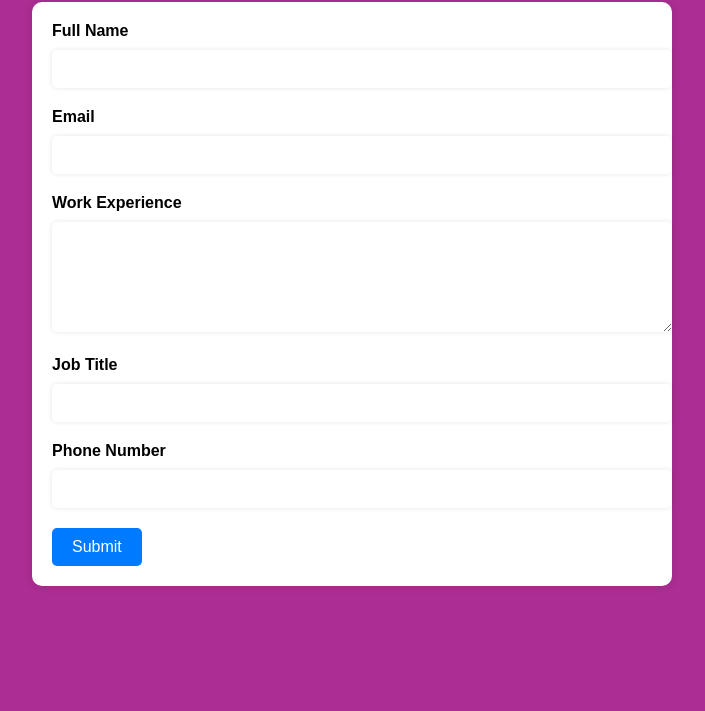
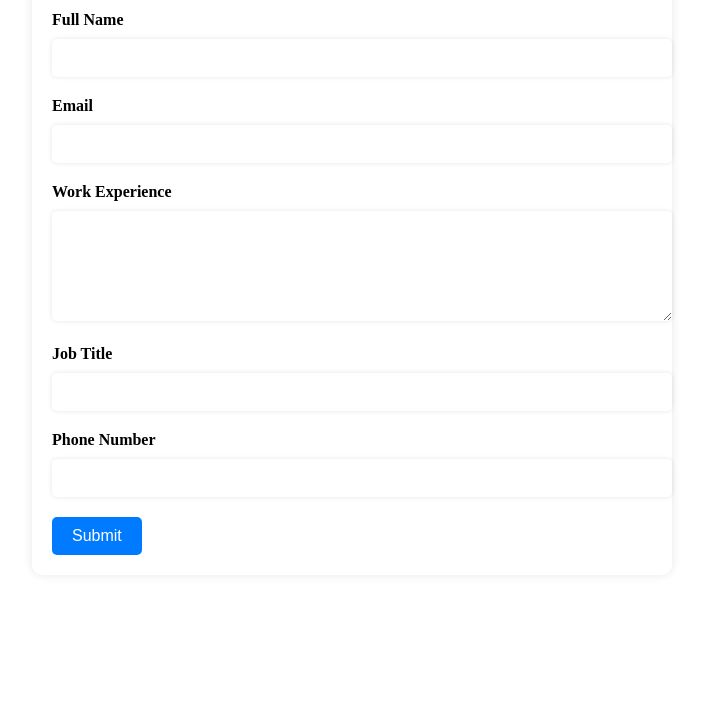
Before and after one commit to arohyadav/nodecicd, a website: page index.html in a window 1280 px wide. Shown: the part 89-800 px from the top of the page, without its empty margins (288-993 px from the left). Drawn offline with Linux system fonts and the light colour scheme.

Commit message:
Update index.html

```diff
--- a/index.html
+++ b/index.html
@@ -4,7 +4,7 @@
 	<title>Careers</title>
 	<style>
 		body {
-			font-family: Arial, sans-serif;
+/* 			font-family: Arial, sans-serif;
 			background-color: #AC2D93;
 			padding: 10px;
 		}
@@ -13,7 +13,7 @@
 			margin-bottom: 15px;
 		}
 		form {
-			background-color: #fff;
+			background-color: #fff; */
 			border-radius: 10px;
 			padding: 20px;
 			box-shadow: 0 0 10px rgba(0, 0, 0, 0.1);
```
